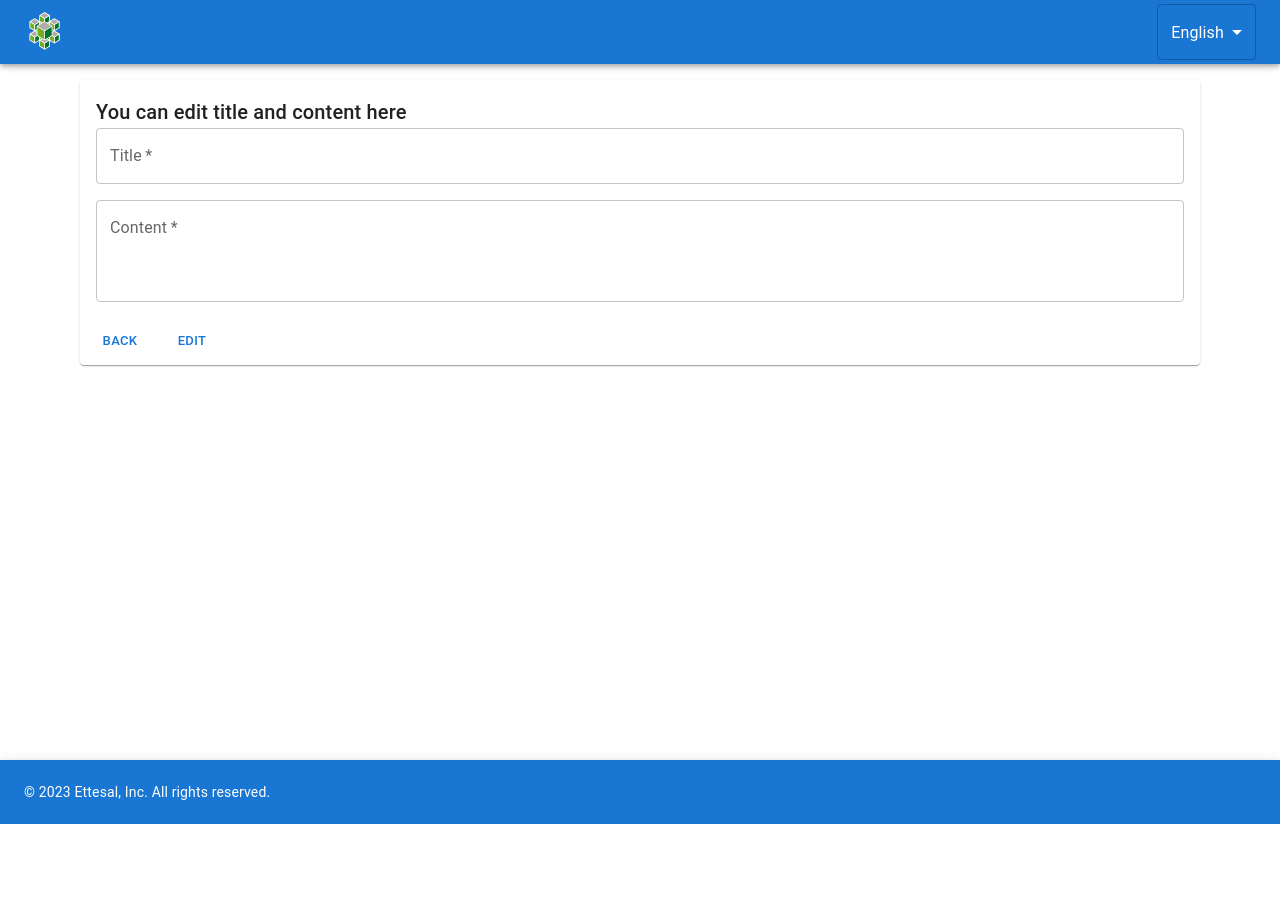
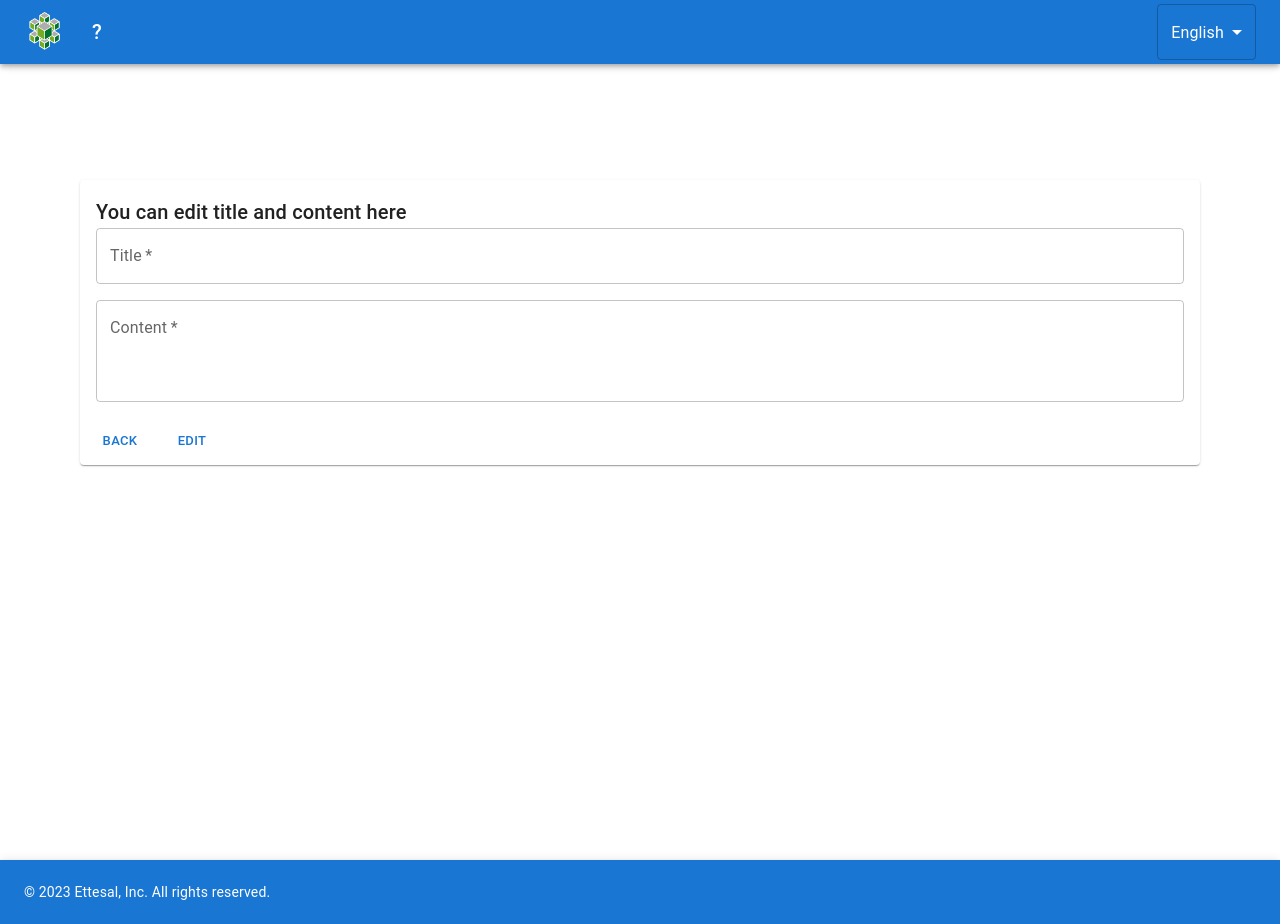
Before and after one commit to NavidAdib98/typescript-react-ettesal-task, a React (Create React App) app: page /1/1 in a window 1280 px wide. Before the commit the page ends 824 px from the top, so only its background shows below. Built offline with nearby package versions, Linux system fonts and the light colour scheme.

Commit message:
adding pages and routerlist

```diff
--- a/package.json
+++ b/package.json
@@ -14,9 +14,11 @@
     "@types/react": "^18.2.14",
     "@types/react-dom": "^18.2.6",
     "i18next": "^23.2.7",
+    "oidc-client-ts": "^2.2.4",
     "react": "^18.2.0",
     "react-dom": "^18.2.0",
     "react-i18next": "^13.0.1",
+    "react-oidc-context": "^2.2.2",
     "react-redux": "^8.1.1",
     "react-router-dom": "^6.14.1",
     "react-scripts": "5.0.1",
--- a/src/App.tsx
+++ b/src/App.tsx
@@ -6,12 +6,8 @@ import "./App.css";
 import { store } from "./redux/stor";
 import { Provider } from "react-redux";
 
-//components
-import Main from "./components/Main";
-import EditNote from "./components/EditNote";
-import Header from "./components/Header";
-import AddUser from "./components/AddUser";
-import Footer from "./components/Footer";
+//routes
+import RouteList from "./routes";
 
 // translation
 import { useTranslation } from "react-i18next";
@@ -27,17 +23,7 @@ function App() {
   }, [i18n.language]);
   return (
     <Provider store={store}>
-      <Header name={userName} />
-      <Routes>
-        <Route
-          path="/"
-          element={
-            userName.length ? <Main /> : <AddUser setUserName={setUserName} />
-          }
-        />
-        <Route path="/:source/:id" element={<EditNote />} />
-      </Routes>
-      <Footer />
+      <RouteList />
     </Provider>
   );
 }
--- a/src/components/Main.tsx
+++ /dev/null
@@ -1,17 +0,0 @@
-import React from "react";
-
-//components
-import Notes from "./Notes";
-import AddNote from "./AddNote";
-
-const Main: React.FC = () => {
-  return (
-    <div style={{ margin: "80px 10px" }}>
-      <AddNote />
-      <br />
-      <Notes />
-    </div>
-  );
-};
-
-export default Main;
--- /dev/null
+++ b/src/layout/Footer.tsx
@@ -0,0 +1,20 @@
+import React from "react";
+//styles
+import { AppBar, Toolbar, Typography } from "@mui/material";
+// translation
+import { useTranslation } from "react-i18next";
+
+const Footer: React.FC = () => {
+  const currentYear = new Date().getFullYear();
+  const { t } = useTranslation();
+  return (
+    <AppBar position="static" color="primary" sx={{ top: "auto", bottom: 0 }}>
+      <Toolbar>
+        <Typography variant="body2" color="inherit" align="center">
+          &copy; {currentYear} {t("ettesal")}, {t("rigth-reserve")}
+        </Typography>
+      </Toolbar>
+    </AppBar>
+  );
+};
+export default Footer;
--- /dev/null
+++ b/src/layout/Header.tsx
@@ -0,0 +1,74 @@
+import React from "react";
+
+//styles
+import {
+  AppBar,
+  Box,
+  Toolbar,
+  IconButton,
+  Typography,
+  Select,
+  MenuItem,
+  SelectChangeEvent,
+} from "@mui/material";
+// translation
+import { useTranslation } from "react-i18next";
+import logo from "../images/logo_ettesal.png";
+
+const Header: React.FC = () => {
+  const { t, i18n } = useTranslation();
+  const changeLanguageHandler = (e: SelectChangeEvent) => {
+    const languageValue = e.target.value;
+    i18n.changeLanguage(languageValue);
+  };
+  return (
+    <Box sx={{ flexGrow: 1 }}>
+      <AppBar position="fixed">
+        <Toolbar>
+          <IconButton
+            size="large"
+            edge="start"
+            color="inherit"
+            aria-label="menu"
+            sx={{ mr: 2 }}
+          >
+            <img src={logo} alt="Logo" height="40" width="40" />
+          </IconButton>
+          <Typography variant="h6" component="div" sx={{ flexGrow: 1 }}>
+            ?
+          </Typography>
+          <Select
+            sx={{
+              "& .MuiOutlinedInput-root .MuiOutlinedInput-notchedOutline": {
+                borderColor: "white", // Set the border color to white
+              },
+              "& .MuiSelect-icon": {
+                color: "white", // Set the icon color to white
+              },
+              "& .MuiInputBase-input": {
+                color: "white", // Set the text color to white
+              },
+            }}
+            labelId="demo-simple-select-label"
+            id="demo-simple-select"
+            onChange={changeLanguageHandler}
+            value={i18n.language}
+          >
+            <MenuItem value={"en"}>{t("english")}</MenuItem>
+            <MenuItem value={"fa"}>{t("farsi")}</MenuItem>
+          </Select>
+          {/* <select
+            className="custom-select"
+            style={{ width: 200 }}
+            onChange={changeLanguageHandler}
+          >
+            <option value="en">{t("english")}</option>
+            <option value="fa">{t("farsi")}</option>
+          </select> */}
+        </Toolbar>
+      </AppBar>
+    </Box>
+  );
+};
+
+export default Header;
--- /dev/null
+++ b/src/layout/Layout.tsx
@@ -0,0 +1,20 @@
+import React from "react";
+// components
+import Header from "./Header";
+import Footer from "./Footer";
+
+type Props = {
+  children: React.ReactNode;
+};
+
+const Layout: React.FC<Props> = ({ children }: Props) => {
+  return (
+    <>
+      <Header />
+      <div style={{ marginTop: 80 }}>{children}</div>
+      <Footer />
+    </>
+  );
+};
+
+export default Layout;
--- a/src/locales/en/translation.json
+++ b/src/locales/en/translation.json
@@ -4,6 +4,9 @@
   "content": "Content",
   "delete": "Delete",
   "add": "Add",
+  "login": "Login",
+  "email": "Email",
+  "password": "Password",
   "add-note": "Add a new note",
   "edit": "Edit",
   "farsi": "Farsi",
--- a/src/locales/fa/translation.json
+++ b/src/locales/fa/translation.json
@@ -4,6 +4,9 @@
   "content": "محتوا",
   "delete": "حذف",
   "add": "اضافه",
+  "login": "لاگین (به حساب خود وارد شوید)",
+  "email": "ایمیل",
+  "password": "رمز عبور",
   "add-note": "یادداشت جدید اضافه کنید",
   "edit": "تغییر",
   "farsi": "فارسی",
--- /dev/null
+++ b/src/pages/EditPage.tsx
@@ -0,0 +1,15 @@
+import React from "react";
+//components
+import Layout from "../layout/Layout";
+import EditNote from "../components/EditNote";
+
+const EditPage = () => {
+  return (
+    <Layout>
+      <br />
+      <EditNote />
+    </Layout>
+  );
+};
+
+export default EditPage;
--- /dev/null
+++ b/src/pages/HomePage.tsx
@@ -0,0 +1,17 @@
+import React from "react";
+//components
+import Layout from "../layout/Layout";
+import AddNote from "../components/AddNote";
+import Notes from "../components/Notes";
+
+const HomePage = () => {
+  return (
+    <Layout>
+      <AddNote />
+      <br />
+      <Notes />
+    </Layout>
+  );
+};
+
+export default HomePage;
--- /dev/null
+++ b/src/routes.tsx
@@ -0,0 +1,17 @@
+import React from "react";
+import { Routes, Route } from "react-router-dom";
+
+//component
+import HomePage from "./pages/HomePage";
+import EditPage from "./pages/EditPage";
+
+const RouteList: React.FC = () => {
+  return (
+    <Routes>
+      <Route path="/" element={<HomePage />} />
+      <Route path="/:source/:id" element={<EditPage />} />
+    </Routes>
+  );
+};
+
+export default RouteList;
```
Also changed, not shown: src/components/Login.tsx (added, +100 -0 lines), 2 other files (tests, documents, lock files or other folders).
